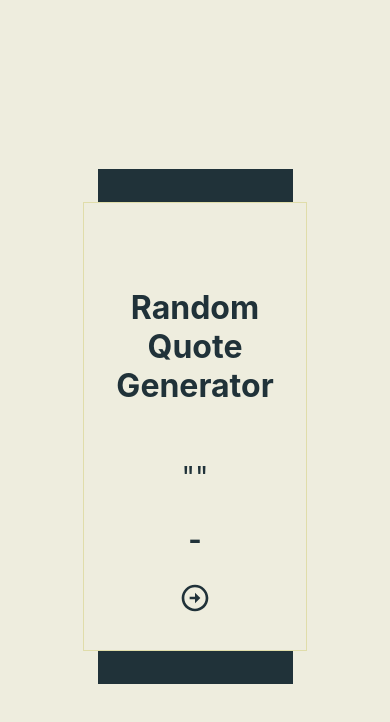
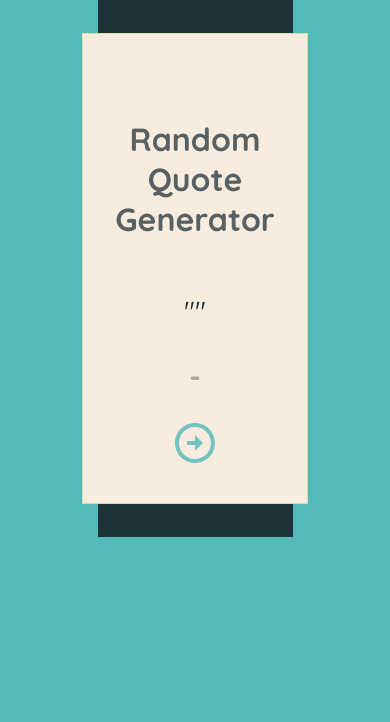
Before and after one commit to Jscorz/QuoteGenerator, a React (Create React App) app: page / in a window 390 px wide. Shown: the top 722 px of the page. Built offline with nearby package versions, Linux system fonts and the light colour scheme; no server answers.

Commit message:
added a couple of media queries and styled colors a bit

```diff
--- a/public/index.html
+++ b/public/index.html
@@ -24,6 +24,12 @@
       work correctly both with client-side routing and a non-root public URL.
       Learn how to configure a non-root public URL by running `npm run build`.
     -->
+    <link rel="preconnect" href="https://fonts.googleapis.com" />
+    <link rel="preconnect" href="https://fonts.gstatic.com" crossorigin />
+    <link
+      href="https://fonts.googleapis.com/css2?family=Quicksand:wght@300;400;500;600;700&display=swap"
+      rel="stylesheet"
+    />
     <title>React App</title>
   </head>
   <body>
--- a/src/App.css
+++ b/src/App.css
@@ -1,4 +1,5 @@
 * {
   box-sizing: border-box;
-  background-color: #eeedde;
+  background-color: #f7ecde;
+  font-family: Quicksand;
 }
--- a/src/Components/Quote.js
+++ b/src/Components/Quote.js
@@ -59,7 +59,7 @@ export default Quote;
 
 const Wrapper = styled.section`
   section {
-    background-color: #eeedde;
+    background-color: #54BAB9;
 
     min-width: 90%;
     min-height: 110vh;
@@ -85,6 +85,10 @@ const Wrapper = styled.section`
     border: 1px solid #203239;
     background-color: #203239;
 
+@media only screen and (max-width: 800px) {
+    margin: 0 auto;
+}
+
     &_container {
       min-width: 100%;
       border: 1px solid #e0ddaa;
@@ -94,12 +98,12 @@ const Wrapper = styled.section`
 
   h1 {
     font-size: 2rem;
-    color #203239;
+    color: #203239be;
   }
 
   h2 {
     font-size: 1.8rem;
-    color #203239;
+    color rgba(0,0,0,0.3);
   }
 
   p {
@@ -121,8 +125,15 @@ const Wrapper = styled.section`
   }
 
   .icon {
-    font-size: 2rem;
-    color: #203239;
+    font-size: 3rem;
+    color: #54BAB9;
     border: none;
+    opacity: .8;
+    transition: all .7s;
+
+    &:hover {
+        opacity: 1;
+        transform: rotate(360deg);
+    }
   }
 `;
```
